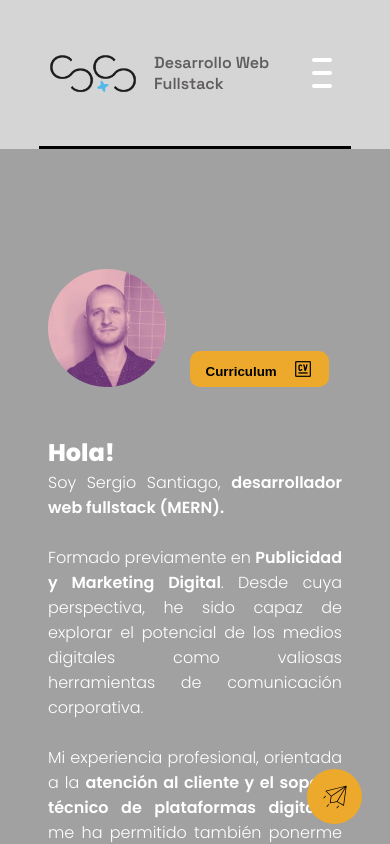
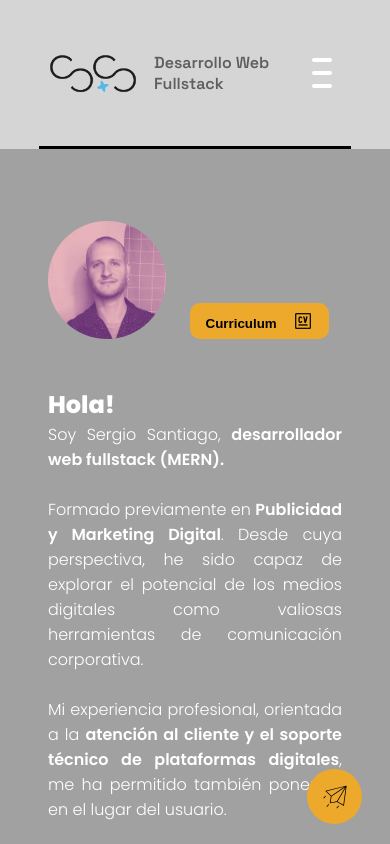
Before and after one commit to sergiohut/portfolioss, a React (Vite) app: page /about in a window 390 px wide. Shown: the top 844 px of the page. Built offline with nearby package versions, Linux system fonts and the light colour scheme; a web font is replaced by a local one.

Commit message:
scroll up

```diff
--- a/src/pages/About/About.css
+++ b/src/pages/About/About.css
@@ -136,7 +136,7 @@
 @media screen and (max-width: 800px){
     .about{
         height: fit-content;
-        padding: 6rem 0;
+        padding: 3rem 0;
         gap: 0;
         background-color: #a1a1a1;
     }
--- a/src/pages/About/About.jsx
+++ b/src/pages/About/About.jsx
@@ -1,5 +1,5 @@
 import "./About.css"
-
+import { useEffect } from "react"
 import Portrait from "../../assets/1678183992562.jpg"
 import social_ilustration from "./../../assets/mano y movil_Mesa de trabajo 1.png"
 import star from "./../../assets/imagotipo.png"
@@ -19,6 +19,10 @@ import contactIcon from "./../../assets/icons/contact-papperplane.svg"
 import CV from "./../../assets/CV 2023 Sergio Santiago Carmona.pdf"
 
 const About = () => {
+
+  useEffect(() => {
+    window.scrollTo(0, 0);
+  });
   return (
     <>
 
--- a/src/pages/Home/Home.jsx
+++ b/src/pages/Home/Home.jsx
@@ -1,5 +1,6 @@
 import "./Home.css"
 
+import { useEffect } from "react"
 import { Link } from "react-scroll"
 
 import coding from "./../../assets/Hero Retro Coding.jpg"
@@ -17,7 +18,9 @@ import {sliderContent} from "./../../data/slider_content"
 
 
 const Home = () => {
-
+  useEffect(() => {
+    window.scrollTo(0, 0);
+  });
 
 
   return (
```
